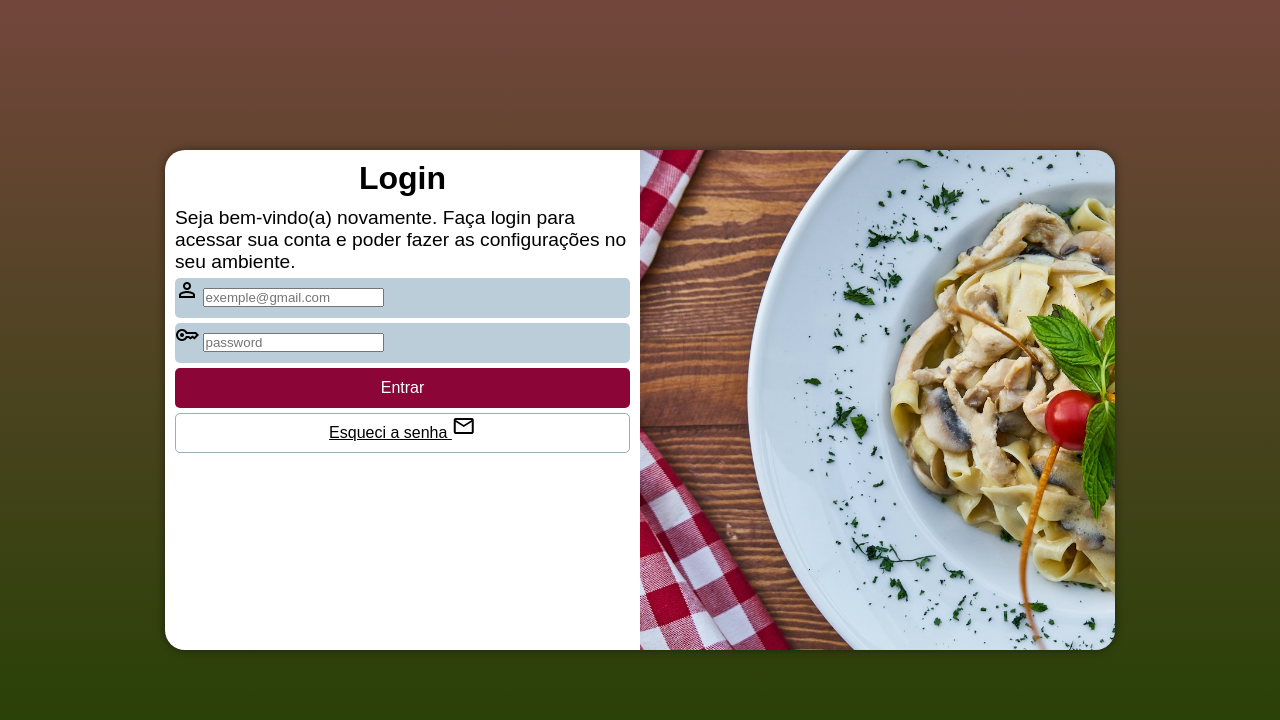
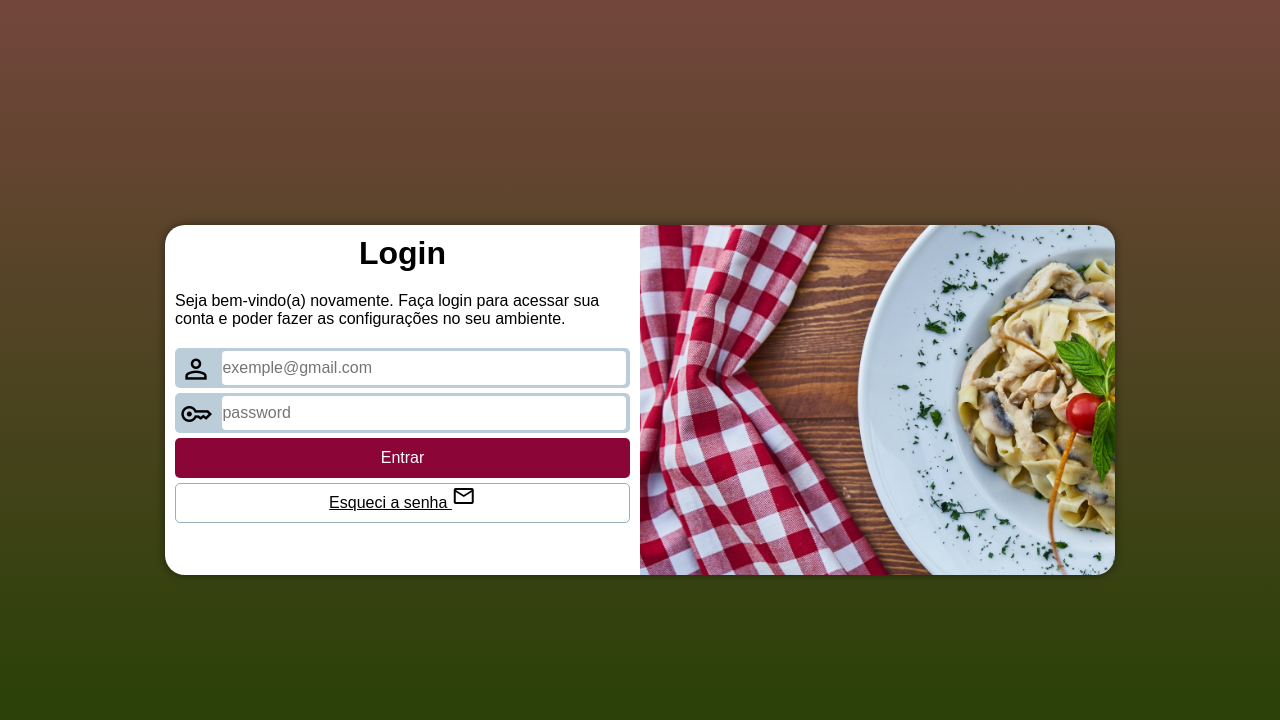
Before and after one commit to camilaserrani/projeto-login, a plain HTML site: page index.html in a window 1280 px wide. Drawn offline with nearby package versions, Linux system fonts and the light colour scheme.

Commit message:
finalização do projeto

```diff
--- a/estilos/media-queries.css
+++ b/estilos/media-queries.css
@@ -16,6 +16,7 @@ Grandes telas: acima de 1200px
 
     section#login {
         width: 80vw;
+        height: 280px;
     }
 
     section#login > div#imagem {
@@ -37,6 +38,7 @@ Grandes telas: acima de 1200px
 
     section#login {
         width: 950px;
+        height: 350px;
     }
 
     section#login > div#imagem {
@@ -55,6 +57,7 @@ Grandes telas: acima de 1200px
     }
 
     div#formulario > p {
-        font-size: 1.2em;
+        font-size: 1em;
+        margin: 20px 0px;
     }
 }
--- a/estilos/style.css
+++ b/estilos/style.css
@@ -33,7 +33,6 @@ section#login {
     position: absolute;
     top: 50%;
     left: 50%;
-    transform: translate(-50%, -50%);
     overflow: hidden;
     background-color: white;
     width: 250px;
@@ -42,6 +41,7 @@ section#login {
     box-shadow: 0px 0px 10px rgba(0, 0, 0, 0.450);
     transition: width 0.3s, height 0.3s;
     transition-timing-function: ease;
+    transform: translate(-50%, -50%);
 }
 
 section#login > div#imagem {
@@ -79,6 +79,22 @@ div.campo > label {
     display: none;
 }
 
+div.campo > span {
+    color: black;
+    font-size: 2em;
+    width: 40px;
+    padding: 5px;
+}
+
+div.campo > input {
+    font-size: 1em;
+    width: calc(100% - 45px);
+    height: 100%;
+    border: 3px solid #BACDD9 ;
+    border-radius: 7px;
+    transform: translateY(-12px);
+}
+
 form > input[type=submit] {
     display: block;
     font-size: 1em;
```
